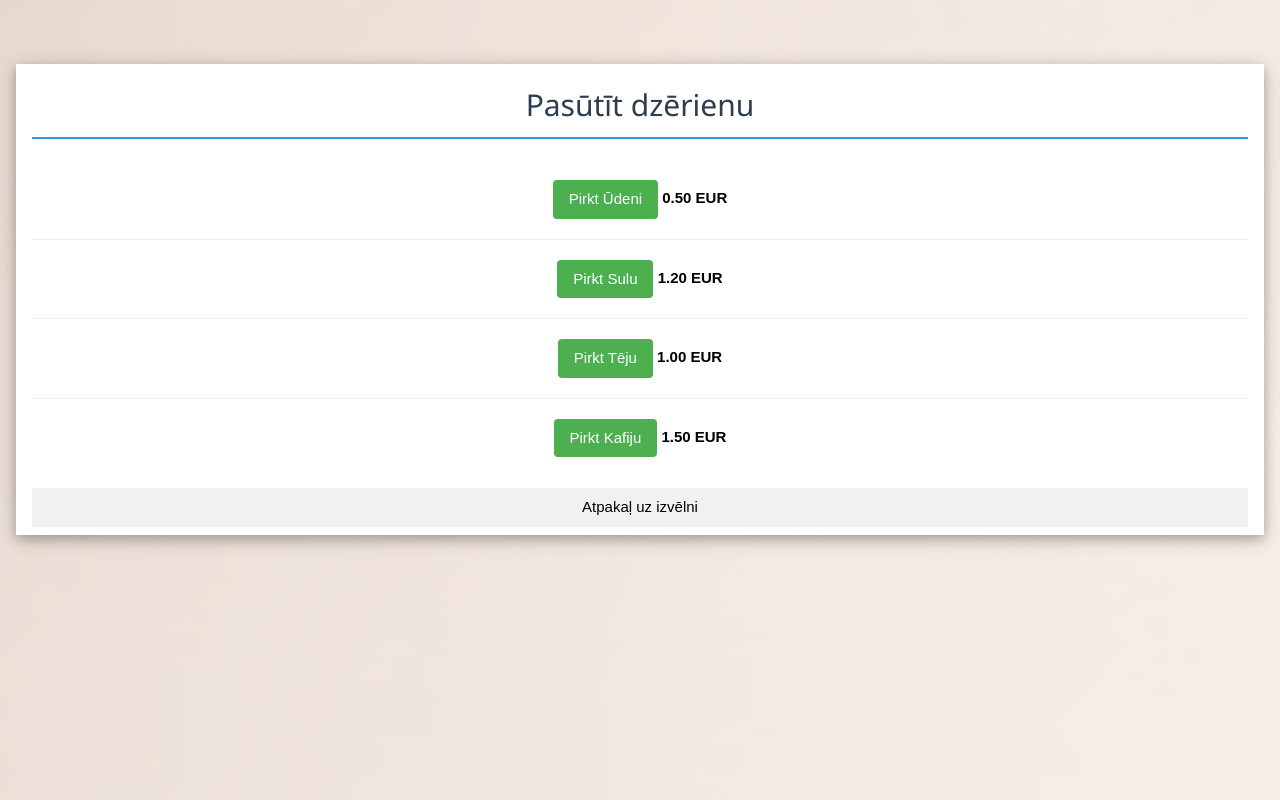
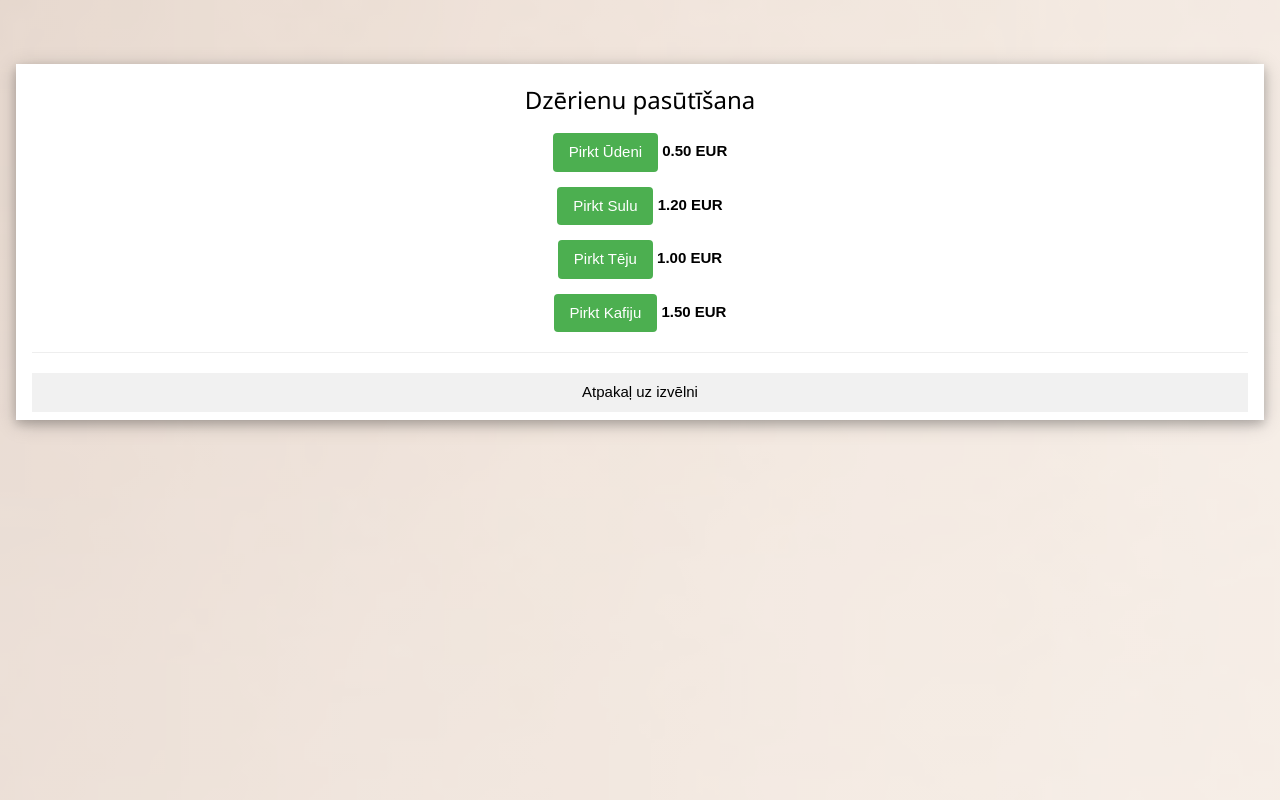
Before and after one commit to RaiensJo/Raiens-Mansportfolio, a website: page dzer.html in a window 1280 px wide. Drawn offline with nearby package versions, Linux system fonts and the light colour scheme.

Commit message:
Update dzer.html

```diff
--- a/dzer.html
+++ b/dzer.html
@@ -2,24 +2,18 @@
 <html lang="lv">
 <head>
     <meta charset="UTF-8">
+    <title>Cenas</title>
     <link rel="stylesheet" href="https://www.w3schools.com/w3css/4/w3.css">
     <link rel="stylesheet" href="mansStils.css">
-    <title>Cenas</title>
 </head>
-<body class="w3-container w3-padding-64 w3-center">
-    <div class="w3-card-4 w3-white w3-padding" style="max-width:500; margin:auto;">
-        <h2>Pasūtīt dzērienu</h2>
-
-        <div class="w3-padding-16">
-            <p><button class="w3-button w3-green w3-round">Pirkt Ūdeni</button> <b>0.50 EUR</b></p>
-            <hr>
-            <p><button class="w3-button w3-green w3-round">Pirkt Sulu</button> <b>1.20 EUR</b></p>
-            <hr>
-            <p><button class="w3-button w3-green w3-round">Pirkt Tēju</button> <b>1.00 EUR</b></p>
-            <hr>
-            <p><button class="w3-button w3-green w3-round">Pirkt Kafiju</button> <b>1.50 EUR</b></p>
-        </div>
-
+<body class="w3-container w3-padding-64">
+    <div class="w3-card-4 w3-white w3-padding w3-center" style="max-width:500; margin:auto;">
+        <h3>Dzērienu pasūtīšana</h3>
+        <p><button class="w3-button w3-green w3-round">Pirkt Ūdeni</button> <b>0.50 EUR</b></p>
+        <p><button class="w3-button w3-green w3-round">Pirkt Sulu</button> <b>1.20 EUR</b></p>
+        <p><button class="w3-button w3-green w3-round">Pirkt Tēju</button> <b>1.00 EUR</b></p>
+        <p><button class="w3-button w3-green w3-round">Pirkt Kafiju</button> <b>1.50 EUR</b></p>
+        <hr>
         <a href="dzerdaudz.html" class="w3-button w3-light-grey w3-block">Atpakaļ uz izvēlni</a>
     </div>
 </body>
```
